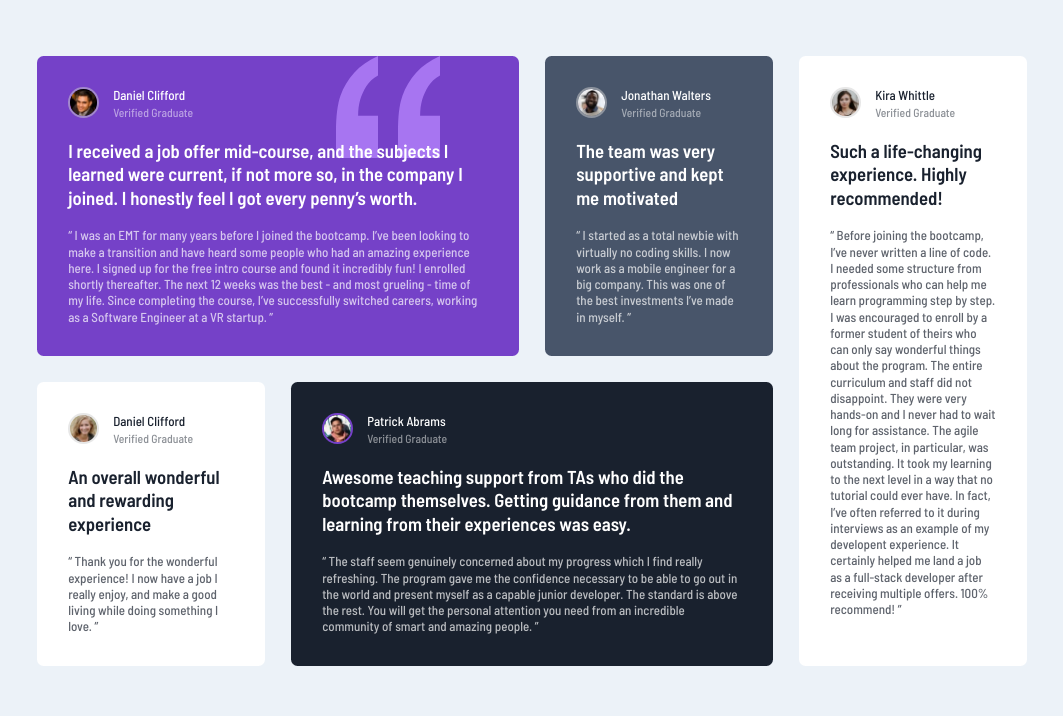
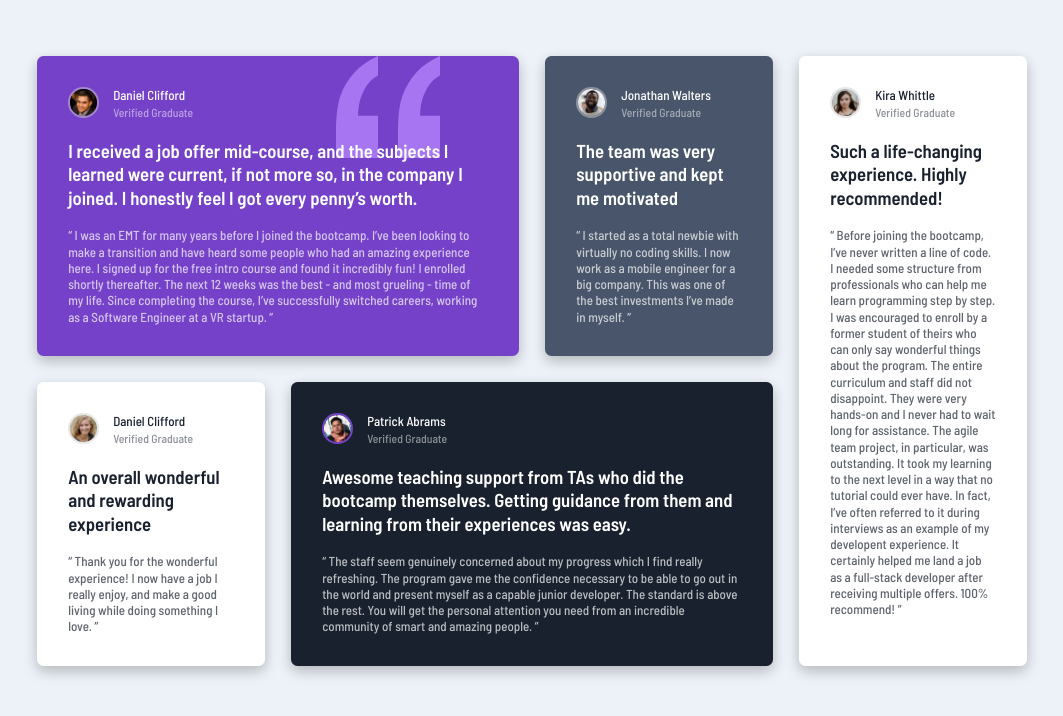
Before and after one commit to Khadijarejjaoui99/Testimonials-grid-section, a plain HTML site: page index.html in a window 1280 px wide. Shown: the whole page, without its empty margins (108-1171 px from the left). Drawn offline with Linux system fonts and the light colour scheme.

Commit message:
Update style.css

```diff
--- a/style.css
+++ b/style.css
@@ -23,6 +23,7 @@ main {
 .card {
   border-radius: 0.5rem;
   padding: 2.4rem;
+  box-shadow: 0 4px 12px 0 rgba(0, 0, 0, 0.1), 0 6px 15px 0 rgba(0, 0, 0, 0.15);
 }
 .card1 {
   background: hsl(263, 55%, 52%) url(/images/bg-pattern-quotation.svg) no-repeat
```
